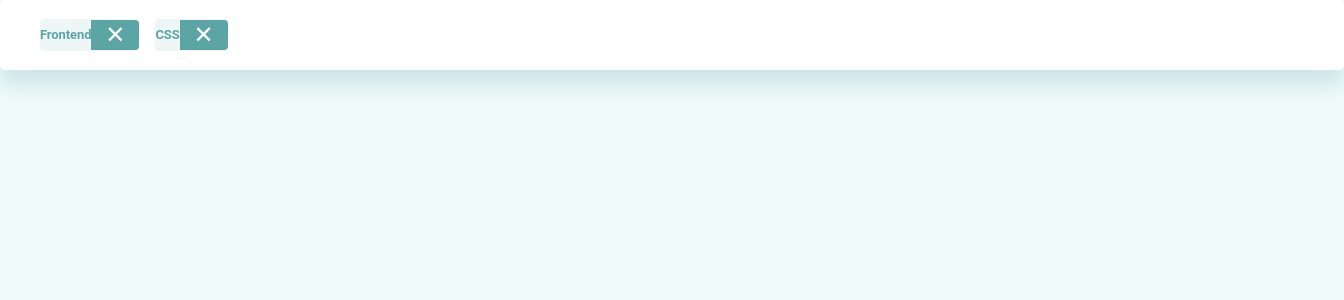
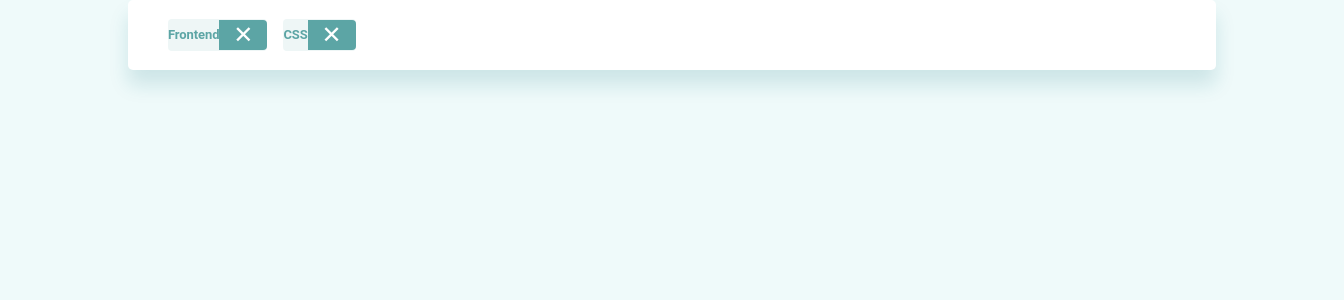
Before and after one commit to MikeG96/jobs-listings-with-filtering, a React (Create React App) app: page / in a window 1280 px wide. Shown: the top 300 px of the page, 1344 px wide, since content can reach past the window. Built offline with nearby package versions, Linux system fonts and the light colour scheme.

Commit message:
Add div with container class for elements

```diff
--- a/src/App.tsx
+++ b/src/App.tsx
@@ -6,9 +6,9 @@ function App() {
   const filters = ['Frontend', 'CSS'];
 
   return (
-    <>
+    <div className='container'>
       <Filter filters={filters} />
-    </>
+    </div>
   );
 }
 
```
